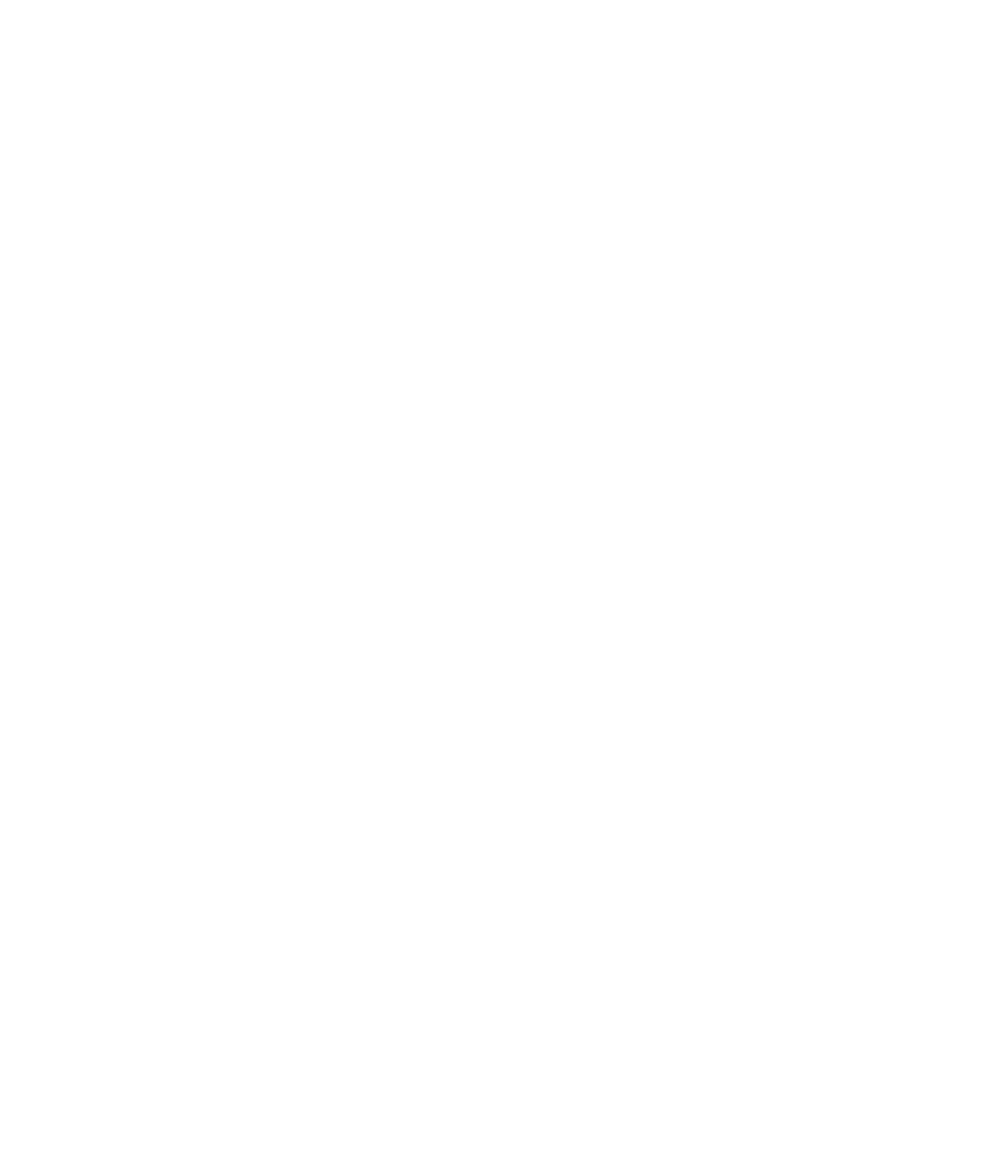
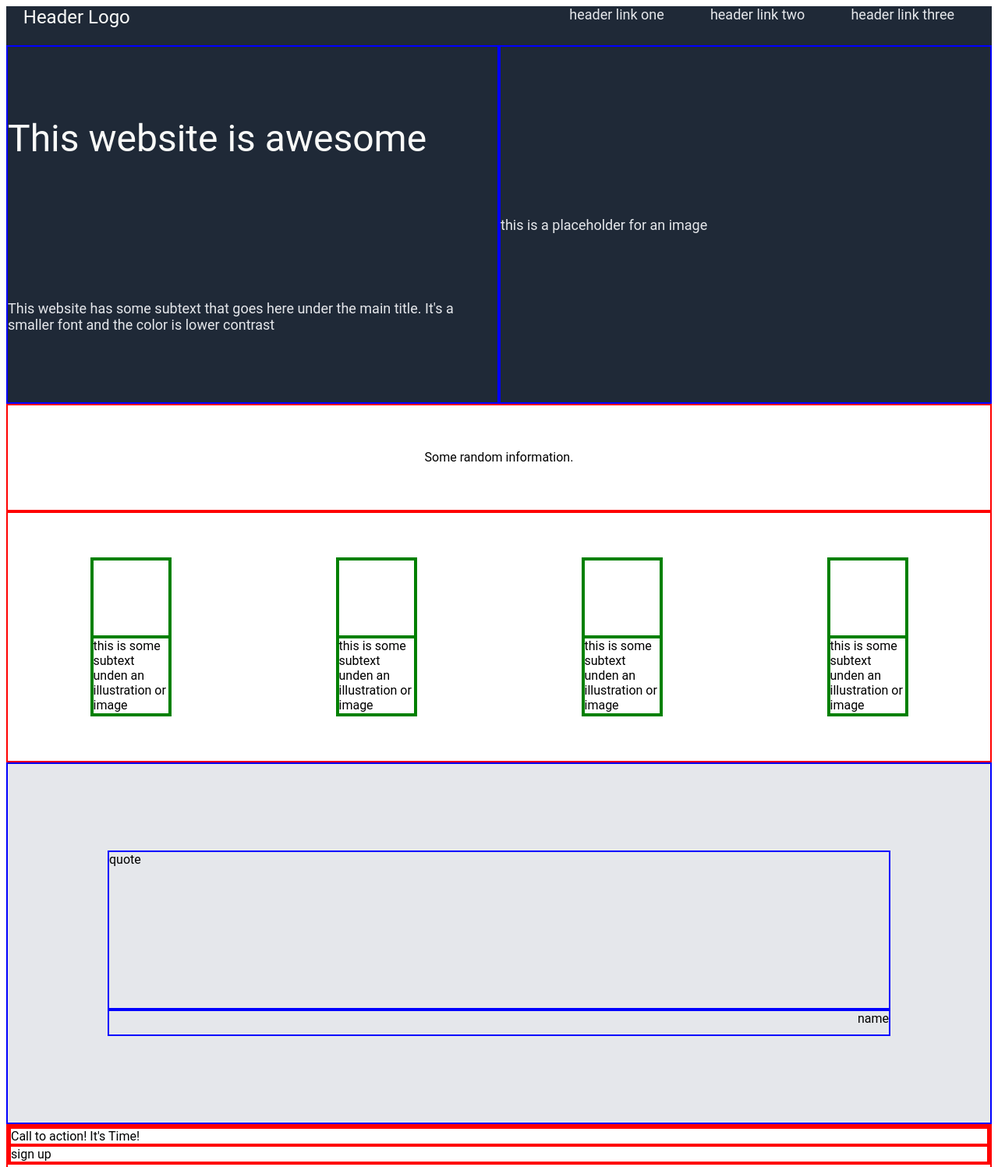
Before and after one commit to zachjohnston/landingpageproject, a plain HTML site: page index.html in a window 1280 px wide. Shown: the top 1497 px of the page at 78% size. Before the commit the page ends 800 px from the top, so only its background shows below. Drawn offline with Linux system fonts and the light colour scheme.

Commit message:
Made the main flexboxes and started work styling page from the top.

```diff
--- a/index.html
+++ b/index.html
@@ -4,13 +4,63 @@
     <meta charset="UTF-8">
     <meta http-equiv="X-UA-Compatible" content="IE=edge">
     <meta name="viewport" content="width=device-width, initial-scale=1.0">
+    <link rel="stylesheet" href="styles.css" />
     <title>Landing Page</title>
 </head>
 <body>
-    <div class="flex-container">
-        <div class="one"></div>
-        <div class="two"></div>
-        <div class="three"></div>
+    <div class="header">
+        <div class="header">Header Logo</div>
+        <div class="empty"></div>
+        <div class="links">header link one</div>
+        <div class="links">header link two</div>
+        <div class="links">header link three</div>
+    </div>
+    <div class="main-intro">
+        <div class="leftright">
+            <div class="top">This website is awesome</div>
+            <div class="bot">This website has some subtext that goes here under the main title. It's a smaller font and the color is lower contrast</div>
+        </div>
+        <div class="leftright">
+            <div class="bot">this is a placeholder for an image</div>
+        </div>
+    </div>
+    <div class="random-info">
+        <div class="topbottom">Some random information.</div>
+        <div class="topbottom">
+            <div class="subtext">
+                <div></div>
+                <div>this is some subtext unden an illustration or image</div>
+            </div>
+            <div class="subtext">
+                <div></div>
+                <div>this is some subtext unden an illustration or image</div>
+            </div>
+            <div class="subtext">
+                <div></div>
+                <div>this is some subtext unden an illustration or image</div>
+            </div>
+            <div class="subtext">
+                <div></div>
+                <div>this is some subtext unden an illustration or image</div>
+            </div>
+        </div>
+    </div>
+    <div class="quote">
+        <div>
+            <div class="actualquote">quote</div>
+            <div class="name">name</div>
+        </div>
+    </div>
+    <div class="call-to-action">
+        <div>
+            <div>
+            <div>Call to action! It's Time!</div>
+            <div>sign up</div>
+            </div>
+        </div>
+    </div>
+    <div class="copyright">
+        <div>Copyright (C) The Odin Project 2021</div>
     </div>
 </body>
 </html>
--- a/styles.css
+++ b/styles.css
@@ -1,11 +1,141 @@
-.flex-container{
+*{
+    font-family: 'Roboto', sans-serif;;
+}
+.header{
     display: flex;
+    height: 50px;
+    background-color: #1F2937;
+
   }
 
   /* this selector selects all divs inside of .flex-container */
-.flex-container div {
-    background: peachpuff;
-    border: 4px solid brown;
+.header div {
+    flex: 1;
+  }
+
+.header .header{
+    font-size:24px;
+    color:#F9FAF8;
+    justify-content:space-around;
+}
+.header .empty{
+    flex-grow:3;
+}
+
+.header .links{
+    font-size:18px;
+    color:#E5E7EB;
+}
+
+
+
+.main-intro{
+    display: flex;
+    height: 460px;
+    background-color:#1F2937;
+}
+
+.main-intro .leftright{
+    display:flex;
+    flex-direction:column;
+    border: 2px solid blue;
+    flex: 1 1 0;
+    justify-content:space-around;
+}
+
+.leftright .top{
+    font-size:48px;
+    color:#F9FAF8;
+    justify-content:space-around;
+}
+
+.leftright .bot{
+    font-size:18px;
+    color:#E5E7EB;
+    justify-content:space-around;
+}
+
+
+
+.random-info{
+    display: flex;
+    flex-direction: column;
+    height:460px;
+
+}
+
+
+.random-info .topbottom{
+    display:flex;
+    border: 2px solid red;
+    flex-direction:row;
+    flex: 1 1 auto;
+    align-items: center;
+    justify-content: space-around;
+}
+
+.topbottom .subtext{
+    display:flex;
+    /* flex: 1; */
+    border: 2px solid green;
+    width:100px;
+    height:200px;
+    flex-direction: column;
+    justify-content:right;
+
+}
+
+.topbottom div{
+    display:flex;
+    /* flex:1; */
+    height:100px;
+    border: 2px solid green;
+}
+
+.quote{
+    display: flex;
+    height:460px;
+    background-color: #E5E7EB;
+    border: 2px solid blue;
+    align-items: center;
+    justify-content: center;
+}
+
+.quote .actualquote{
+    flex-direction: column;
+    display:flex;
+    border: 2px solid blue;
+    width:1000px;
+    height:200px;
+    flex: 1 1 auto;
+
+}
+.quote .name{
+    display:flex;
+    border: 2px solid blue;
+    width:1000px;
+    height:30px;
+    flex: 1 1 auto;
+    justify-content: right;
+}
+
+.call-to-action{
+    display: flex;
+    height: 440px;
+    flex-direction: row;
+}
+
+.call-to-action div{
+    border: 2px solid red;
+    flex: 1 1 auto;
+}
+
+.copyright{
+    display: flex;
     height: 100px;
-    /* flex: 1; */
-  }
+}
+
+.copyright div{
+    border: 2px solid blue;
+    flex: 1 1 auto;
+}
```
